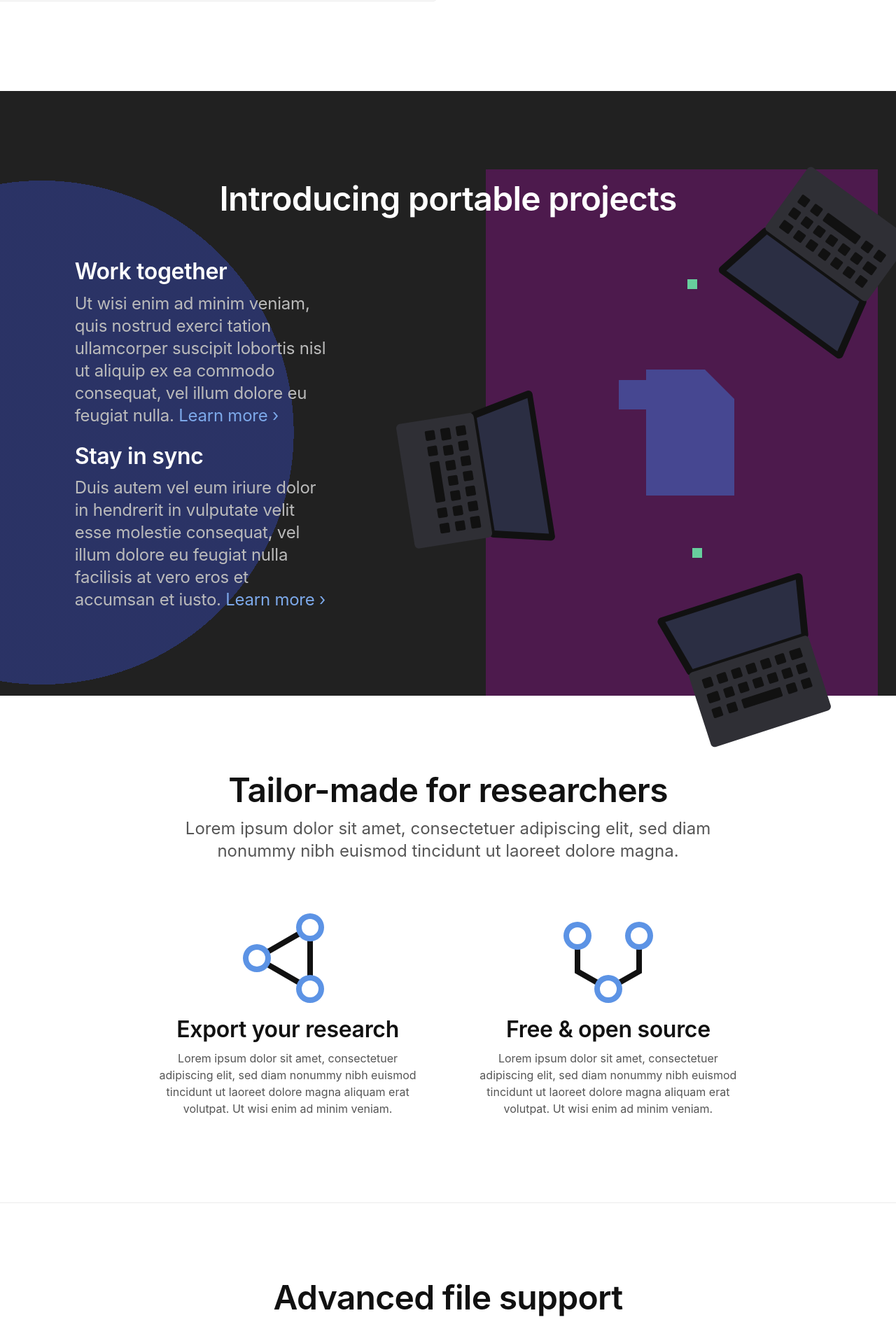
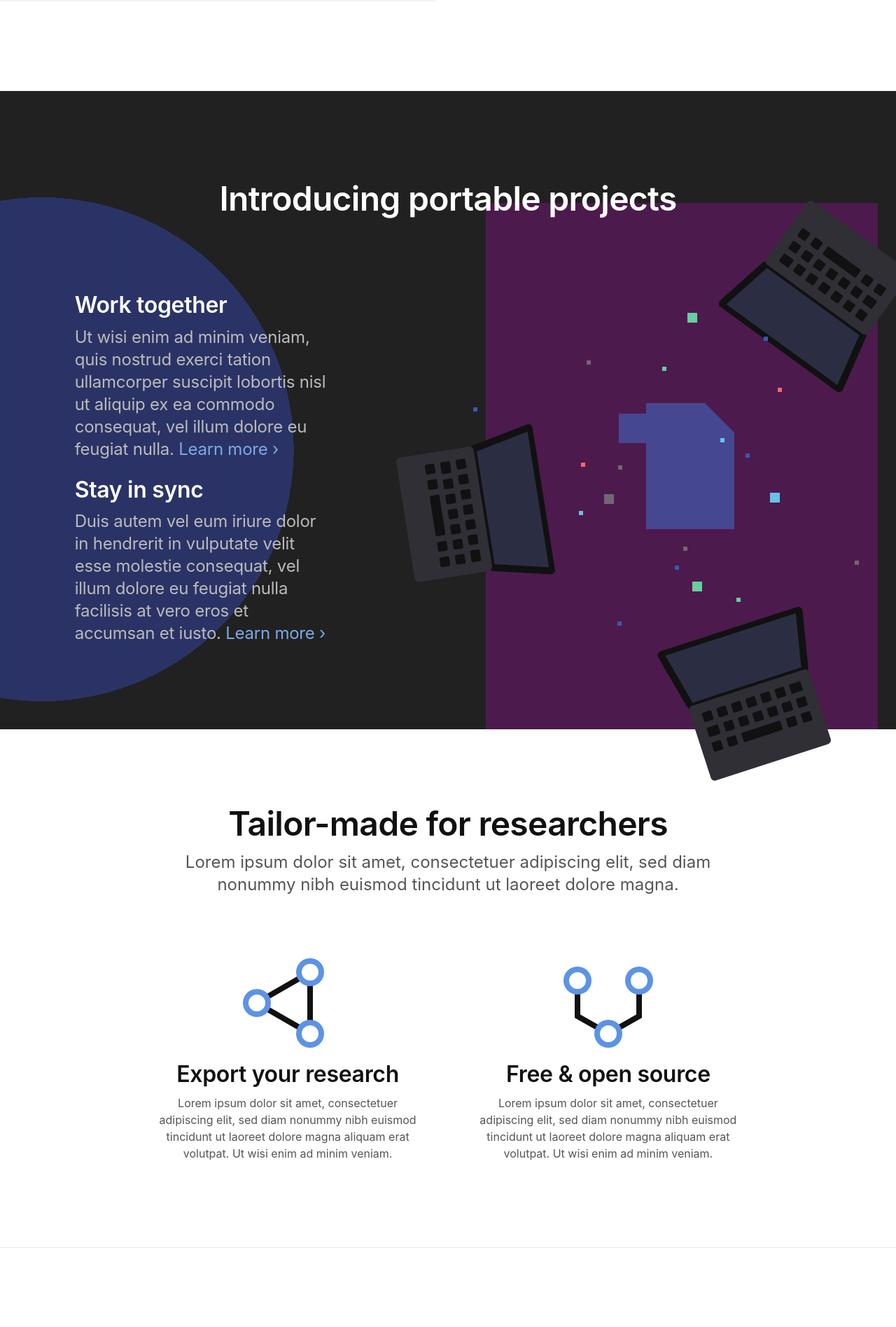
Before and after one commit to tropy/tropy.github.io, a Jekyll site: the page built from index.html, in a window 1280 px wide. Shown: the part 4210-6106 px from the top of the page at 70% size. Built offline with Jekyll 4.4.1, drawn with Linux system fonts in a browser that asks for light colours.

Commit message:
Add pixels.

```diff
--- a/_includes/tpy-illustration.html
+++ b/_includes/tpy-illustration.html
@@ -4,5 +4,22 @@
   <img class="notebook-2" src="/assets/images/notebook.svg">
   <img class="notebook-3" src="/assets/images/notebook.svg">
   <div class="pixel-1 lg green"></div>
+  <div class="pixel-2 blue-dark"></div>
+  <div class="pixel-3 red"></div>
+  <div class="pixel-4 blue-light"></div>
+  <div class="pixel-5 blue-dark"></div>
+  <div class="pixel-6 lg blue-light"></div>
+  <div class="pixel-7 brown"></div>
+  <div class="pixel-8 green"></div>
   <div class="pixel-9 lg green"></div>
+  <div class="pixel-10 brown"></div>
+  <div class="pixel-11 blue-dark"></div>
+  <div class="pixel-12 blue-dark"></div>
+  <div class="pixel-13 blue-light"></div>
+  <div class="pixel-14 lg brown"></div>
+  <div class="pixel-15 brown"></div>
+  <div class="pixel-16 red"></div>
+  <div class="pixel-17 blue-dark"></div>
+  <div class="pixel-18 brown"></div>
+  <div class="pixel-19 green"></div>
 </div>
--- a/assets/stylesheets/_features.scss
+++ b/assets/stylesheets/_features.scss
@@ -47,7 +47,7 @@
   }
 
   .lead {
-    margin-bottom: ($section-padding-y-phone * 5 / 8) - 6px;
+    margin-bottom: ($section-padding-y-phone * 3 / 3) - 6px;
 
     @include tween(
       $sm * 5 / 6,
@@ -61,7 +61,7 @@
       margin-top: 12px;
       margin-left: auto;
       margin-right: auto;
-      margin-bottom: ($section-padding-y * 5 / 8) - 7px;
+      margin-bottom: ($section-padding-y * 3 / 4) - 7px;
     }
   }
 
--- a/assets/stylesheets/_file-support.scss
+++ b/assets/stylesheets/_file-support.scss
@@ -21,7 +21,7 @@
   }
 
   h2 {
-    margin-top: -14px;;
+    margin-top: -14px;
     margin-bottom: 0;
 
     @media (min-width: $sm) {
@@ -48,14 +48,14 @@
     list-style: none;
     margin: 0 auto;
     padding: 0;
-    margin-top: ($section-padding-y-phone * 5 / 8) - 6px;
+    margin-top: ($section-padding-y-phone * 3 / 4) - 6px;
 
     @media (min-width: $sm) {
       display: flex;
       flex-wrap: wrap;
       justify-content: center;
       width: 5 * ($file-support-icon-size + $space-xl);
-      margin-top: ($section-padding-y * 5 / 8) - 7px;
+      margin-top: ($section-padding-y * 3 / 4) - 7px;
     }
 
     @media (min-width: $lg) {
--- a/assets/stylesheets/_portable-projects.scss
+++ b/assets/stylesheets/_portable-projects.scss
@@ -68,7 +68,7 @@
     z-index: 1;
 
     @media (min-width: $sm) {
-      margin: 0 0 ($section-padding-y * 5 / 8 - $section-padding-y - 20px);
+      margin: 0 0 ($section-padding-y * 1 / 1 - $section-padding-y - 20px);
       text-align: left;
     }
 
@@ -204,6 +204,8 @@
   [class*="pixel-"] {
     position: absolute;
     transform: translate(-50%, -50%);
+    width: 6px;
+    height: 6px;
 
     &.lg {
       width: 14px;
@@ -213,6 +215,22 @@
     &.green {
       background-color: #67ce9d;
     }
+
+    &.blue-dark {
+      background-color: $blue-dark;
+    }
+
+    &.red {
+      background-color: #f66;
+    }
+
+    &.blue-light {
+      background-color: $blue-light;
+    }
+
+    &.brown {
+      background-color: #736673;
+    }
   }
 
   .pixel-1 {
@@ -220,8 +238,92 @@
     top: 21.83%;
   }
 
+  .pixel-2 {
+    left: 71.4%;
+    top: 25.76%;
+  }
+
+  .pixel-3 {
+    left: 75%;
+    top: 35.52%;
+  }
+
+  .pixel-4 {
+    left: 60.27%;
+    top: 45.12%;
+  }
+
+  .pixel-5 {
+    left: 66.78%;
+    top: 48.03%;
+  }
+
+  .pixel-6 {
+    left: 73.80%;
+    top: 56.04%;
+  }
+
+  .pixel-7 {
+    left: 94.69%;
+    top: 68.41%;
+  }
+
+  .pixel-8 {
+    left: 64.38%;
+    top: 75.40%;
+  }
+
   .pixel-9 {
     left: 53.94%;
     top: 72.93%;
   }
+
+  .pixel-10 {
+    left: 50.86%;
+    top: 65.65%;
+  }
+
+  .pixel-11 {
+    left: 48.80%;
+    top: 69.29%;
+  }
+
+  .pixel-12 {
+    left: 34.08%;
+    top: 79.91%;
+  }
+
+  .pixel-13 {
+    left: 24.32%;
+    top: 58.95%;
+  }
+
+  .pixel-14 {
+    left: 31.34%;
+    top: 56.19%;
+  }
+
+  .pixel-15 {
+    left: 34.25%;
+    top: 50.22%;
+  }
+
+  .pixel-16 {
+    left: 24.83%;
+    top: 49.78%;
+  }
+
+  .pixel-17 {
+    left: -2.74%;
+    top: 39.16%;
+  }
+
+  .pixel-18 {
+    left: 26.2%;
+    top: 30.28%;
+  }
+  .pixel-19 {
+    left: 45.55%;
+    top: 31.44%;
+  }
 }
```
